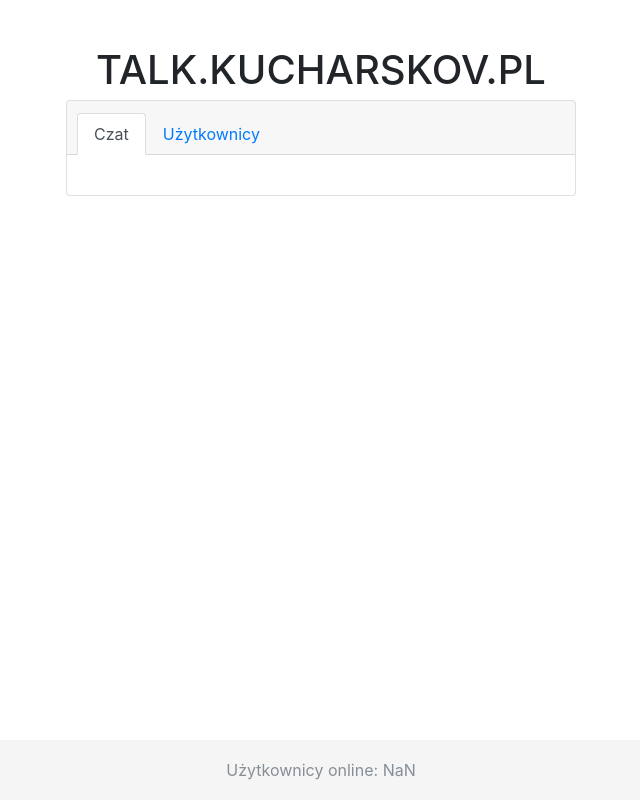
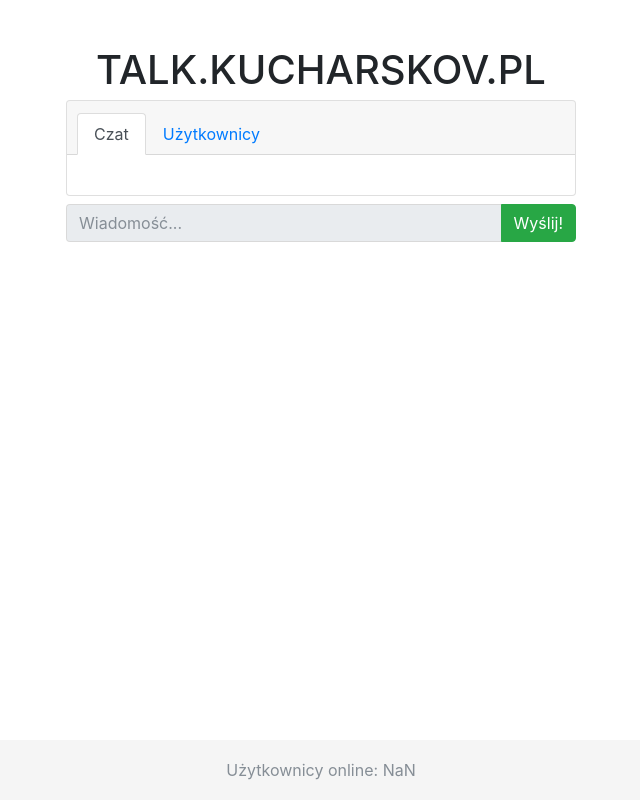
Before and after one commit to Kucharskov/TalkJS, a website: page public/index.html in a window 1280 px wide. Both pictures are taken after a click on the tab "Czat". Shown: the whole page, without its empty margins (319-959 px from the left). Drawn offline with nearby package versions, Linux system fonts and the light colour scheme; no server answers.

Commit message:
Naprawa znikania formularza

```diff
--- a/public/js/client.js
+++ b/public/js/client.js
@@ -70,13 +70,13 @@ $(function(){
 	});
 
 	//Licznik znaków w loginie
-	username.on('keyup', function() {
+	username.on("keyup", function() {
 		$('#nameCount').html(15 - username.val().length);
 	});
 
 	//Chowanie messageForm
-	$('#nav').on('click', function() {
-		if(!$('#nav-chat-tab').hasClass('active')) $('#messageForm').fadeIn(250);
+	$('.nav-item').on("click", function() {
+		if($(this).attr('id') == 'nav-chat-tab') $('#messageForm').fadeIn(250);
 		else $('#messageForm').fadeOut(250);
 	});
 
```
Also changed, not shown: public/index.html (line endings or trailing spaces).
